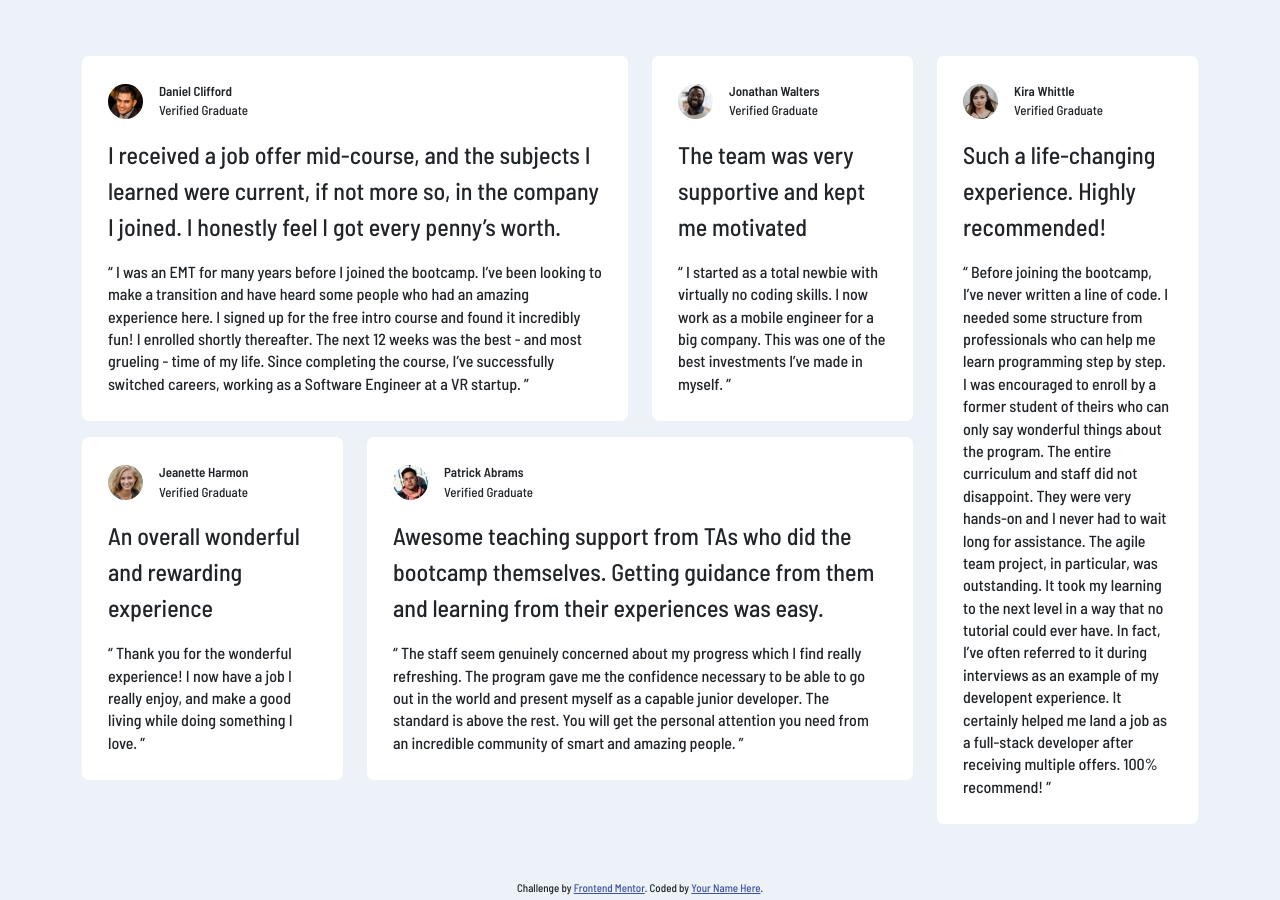
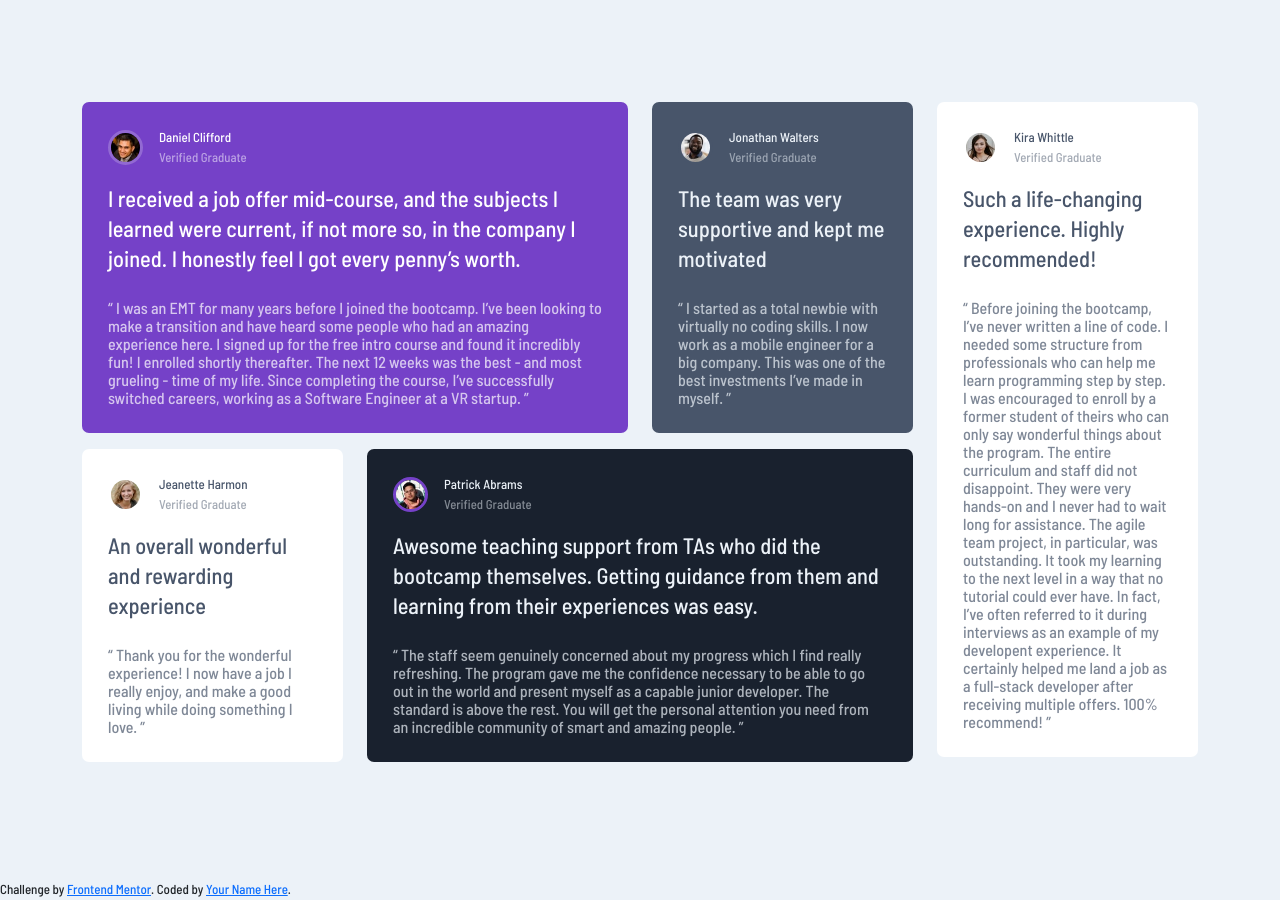
Before and after one commit to anjorrao/frontend-mentor-challenge-2, a plain HTML site: page index.html in a window 1280 px wide. Drawn offline with Linux system fonts and the light colour scheme.

Commit message:
Color cards added.

```diff
--- a/index.html
+++ b/index.html
@@ -8,12 +8,6 @@
   <link rel="stylesheet" type="text/css" href="css/style.css">
 
   <title>Frontend Mentor | Testimonials Grid Section</title>
-
-  <!-- Feel free to remove these styles or customise in your own stylesheet 👍 -->
-  <style>
-    .attribution { font-size: 11px; text-align: center; }
-    .attribution a { color: hsl(228, 45%, 44%); }
-  </style>
 </head>
 <body>
   <div class="main-content-wrap">
@@ -22,14 +16,14 @@
         <div class="col-md-9">
           <div class="row">
             <div class="col-md-8 mb-3">
-              <div class="card">
+              <div class="card purple-card">
                 <div class="card-body">
                   <div class="d-flex align-items-center mb-3">
                     <div class="profile-image me-3">
                       <img src="images/image-daniel.jpg" class="rounded-circle" alt="Daniel Clifford" height="35" width="35">
                     </div>
-                    <div class="profile-information">
-                      <div class="name fw-bold">
+                    <div class="profile">
+                      <div class="name">
                         Daniel Clifford
                       </div>
                       <div class="education-tag">
@@ -52,14 +46,14 @@
               </div>
             </div>
             <div class="col-md-4 mb-3">
-              <div class="card">
+              <div class="card gray-card">
                 <div class="card-body">
                   <div class="d-flex align-items-center mb-3">
                     <div class="profile-image me-3">
                       <img src="images/image-jonathan.jpg" class="rounded-circle" alt="Jonathan Walters" height="35" width="35">
                     </div>
-                    <div class="profile-information">
-                      <div class="name fw-bold">
+                    <div class="profile">
+                      <div class="name">
                         Jonathan Walters
                       </div>
                       <div class="education-tag">
@@ -80,14 +74,14 @@
           </div>
           <div class="row">
             <div class="col-md-4 mb-3">
-              <div class="card">
+              <div class="card white-card">
                 <div class="card-body">
                   <div class="d-flex align-items-center mb-3">
                     <div class="profile-image me-3">
                       <img src="images/image-jeanette.jpg" class="rounded-circle" alt="Jeanette Harmon" height="35" width="35">
                     </div>
-                    <div class="profile-information">
-                      <div class="name fw-bold">
+                    <div class="profile">
+                      <div class="name">
                         Jeanette Harmon
                       </div>
                       <div class="education-tag">
@@ -107,14 +101,14 @@
               </div>
             </div>
             <div class="col-md-8 mb-3">
-              <div class="card">
+              <div class="card dark-gray-card">
                 <div class="card-body">
                   <div class="d-flex align-items-center mb-3">
                     <div class="profile-image me-3">
                       <img src="images/image-patrick.jpg" class="rounded-circle" alt="Patrick Abrams" height="35" width="35">
                     </div>
-                    <div class="profile-information">
-                      <div class="name fw-bold">
+                    <div class="profile">
+                      <div class="name">
                         Patrick Abrams
                       </div>
                       <div class="education-tag">
@@ -138,14 +132,14 @@
           </div>
         </div>
         <div class="col-md-3">
-          <div class="card">
+          <div class="card white-card">
             <div class="card-body">
               <div class="d-flex align-items-center mb-3">
                 <div class="profile-image me-3">
                   <img src="images/image-kira.jpg" class="rounded-circle" alt="Kira Whittle" height="35" width="35">
                 </div>
-                <div class="profile-information">
-                  <div class="name fw-bold">
+                <div class="profile">
+                  <div class="name">
                     Kira Whittle
                   </div>
                   <div class="education-tag">
--- a/scss/base/base.scss
+++ b/scss/base/base.scss
@@ -11,23 +11,7 @@ $light-grayish-blue: hsl(210, 46%, 95%);
 
 $font-size: 13px;
 
-@mixin custom-card {
-	.card {
-		border: none;
-		border-radius: 7px;
-
-		.card-body {
-			padding: 2em;
-
-			.fs-4 {
-				@include media-breakpoint-up(md) {
-					min-height: 108px;
-				}
-			}
-
-			.fs-6 {
-				line-height: 1.4;
-			}
-		}
-	}
+@mixin card-color($bg-color, $font-color) {
+	background-color: $bg-color;
+	color: $font-color;
 }
--- a/scss/component/component.scss
+++ b/scss/component/component.scss
@@ -1,3 +1,72 @@
 @import '../base/base.scss';
 
-@include custom-card();
+.card {
+	border: none;
+	border-radius: 7px;
+
+	.card-body {
+		padding: 2em;
+
+		.profile {
+
+			.education-tag{
+				font-size: 0.8rem;
+				opacity: 0.5;
+			}
+		}
+
+		.fs-4 {
+			line-height: 30px;
+			font-size: 1.4rem !important;
+
+			@include media-breakpoint-up(md) {
+				min-height: 100px;
+			}
+		}
+
+		.fs-6 {
+			line-height: 18px;
+			opacity: 0.7;
+		}
+	}
+
+	&.purple-card {
+		@include card-color($primary-color,$white);
+
+		.profile-image {
+			img {
+				border: 3px solid lighten($primary-color, 10);
+			}
+		}
+	}
+
+	&.gray-card {
+		@include card-color($grayish-blue,$light-grayish-blue);
+
+		.profile-image {
+			img {
+				border: 3px solid $grayish-blue;
+			}
+		}
+	}
+
+	&.dark-gray-card {
+		@include card-color($blackish-blue,$light-grayish-blue);
+
+		.profile-image {
+			img {
+				border: 3px solid $primary-color;
+			}
+		}
+	}
+
+	&.white-card {
+		@include card-color($white-color, $grayish-blue);
+
+		.profile-image {
+			img {
+				border: 3px solid $white-color;
+			}
+		}
+	}
+}
```
Also changed, not shown: css/style.css.
